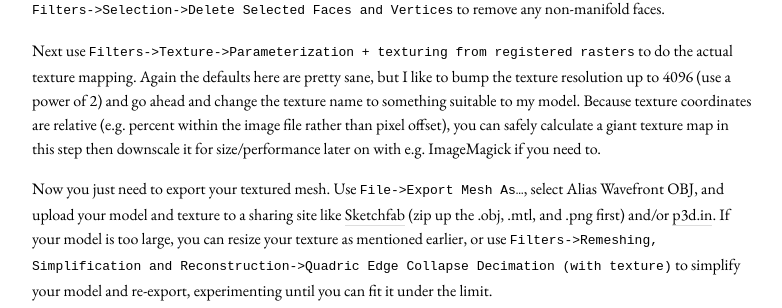
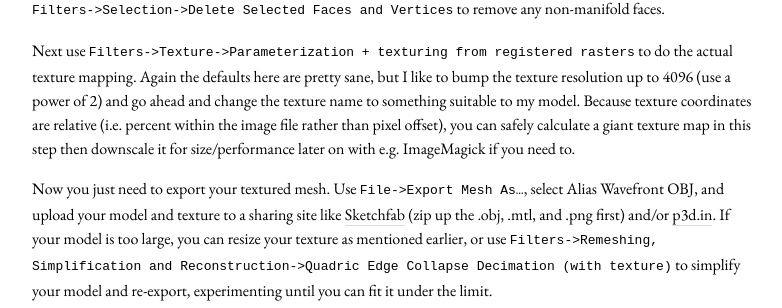
Before and after one commit to ryanfb/etc, a Jekyll site: the page built from _posts/2014-10-22-drone_photogrammetry_workflow.md, in a window 1280 px wide and 900 px high, scrolled down 2298 px. Shown: the part 220-528 px from the top of the window, without its empty margins (248-1030 px from the left). Built offline with Jekyll 4.4.1, drawn with Linux system fonts in a browser that asks for light colours.

Commit message:
e.g./i.e.

```diff
--- a/_posts/2014-10-22-drone_photogrammetry_workflow.md
+++ b/_posts/2014-10-22-drone_photogrammetry_workflow.md
@@ -65,7 +65,7 @@ You may still have some stray isolated blobs or polygons floating around in the
 
 Now that you have a relatively clean mesh, we want to apply textures to it from our input images. First, because this process requires "manifold" faces, use `Filters->Selection->Select non Manifold Edges`, hit `Apply`, then use `Filters->Selection->Delete Selected Faces and Vertices` to remove any non-manifold faces.
 
-Next use `Filters->Texture->Parameterization + texturing from registered rasters` to do the actual texture mapping. Again the defaults here are pretty sane, but I like to bump the texture resolution up to 4096 (use a power of 2) and go ahead and change the texture name to something suitable to my model. Because texture coordinates are relative (e.g. percent within the image file rather than pixel offset), you can safely calculate a giant texture map in this step then downscale it for size/performance later on with e.g. ImageMagick if you need to.
+Next use `Filters->Texture->Parameterization + texturing from registered rasters` to do the actual texture mapping. Again the defaults here are pretty sane, but I like to bump the texture resolution up to 4096 (use a power of 2) and go ahead and change the texture name to something suitable to my model. Because texture coordinates are relative (i.e. percent within the image file rather than pixel offset), you can safely calculate a giant texture map in this step then downscale it for size/performance later on with e.g. ImageMagick if you need to.
 
 Now you just need to export your textured mesh. Use `File->Export Mesh As…`, select Alias Wavefront OBJ, and upload your model and texture to a sharing site like [Sketchfab](https://sketchfab.com) (zip up the .obj, .mtl, and .png first) and/or [p3d.in](http://p3d.in/). If your model is too large, you can resize your texture as mentioned earlier, or use `Filters->Remeshing, Simplification and Reconstruction->Quadric Edge Collapse Decimation (with texture)` to simplify your model and re-export, experimenting until you can fit it under the limit.
 
```
